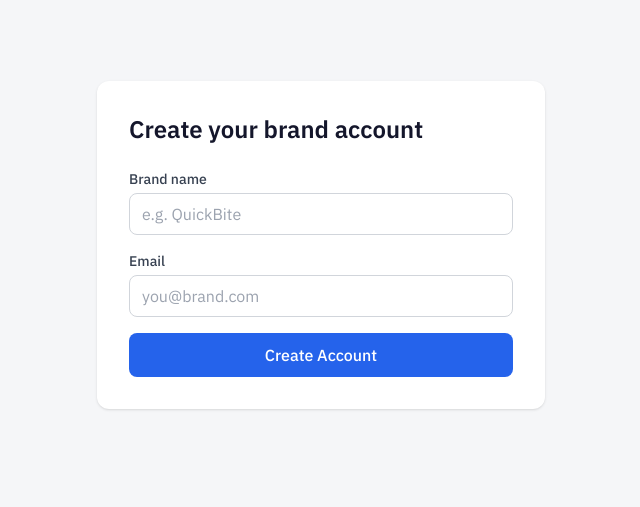
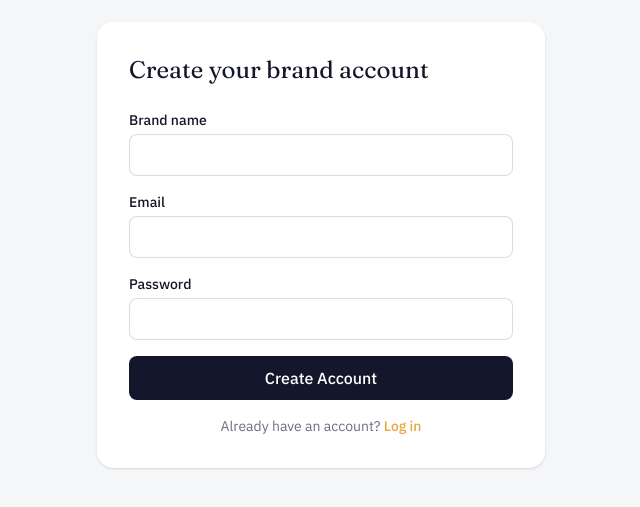
Before and after one commit to prajapatinisha9510-sys/FYDNEX, a Next.js app: page /brand/signup in a window 1280 px wide. Shown: the part 155-662 px from the top of the page, without its empty margins (319-959 px from the left). Built offline with nearby package versions, Linux system fonts and the light colour scheme.

Commit message:
Update page.tsx

```diff
--- a/app/brand/signup/page.tsx
+++ b/app/brand/signup/page.tsx
@@ -3,13 +3,15 @@
 import { useState } from "react";
 import { createClient } from "@/lib/supabase";
 import { useRouter } from "next/navigation";
+import Link from "next/link";
 
 export default function BrandSignup() {
   const [name, setName] = useState("");
   const [email, setEmail] = useState("");
+  const [password, setPassword] = useState("");
   const [loading, setLoading] = useState(false);
   const [error, setError] = useState("");
-  const [success, setSuccess] = useState(false);
+  const [checkEmail, setCheckEmail] = useState(false);
   const router = useRouter();
 
   async function handleSubmit(e: React.FormEvent) {
@@ -18,34 +20,51 @@ export default function BrandSignup() {
     setError("");
 
     const supabase = createClient();
-    const { data, error } = await supabase
-      .from("brands")
-      .insert({ name, email })
-      .select()
-      .single();
+
+    const { data, error: signUpError } = await supabase.auth.signUp({
+      email,
+      password,
+    });
+
+    if (signUpError) {
+      setLoading(false);
+      setError(signUpError.message);
+      return;
+    }
+
+    if (!data.user) {
+      setLoading(false);
+      setError("Signup failed. Please try again.");
+      return;
+    }
+
+    const { error: profileError } = await supabase.from("brands").insert({
+      id: data.user.id,
+      name,
+      email,
+    });
 
     setLoading(false);
 
-    if (error) {
-      setError(error.message);
+    if (profileError) {
+      setError(profileError.message);
       return;
     }
 
-    localStorage.setItem("brand_id", data.id);
-    setSuccess(true);
+    if (data.session) {
+      router.push("/brand/dashboard");
+    } else {
+      setCheckEmail(true);
+    }
   }
 
-  if (success) {
+  if (checkEmail) {
     return (
-      <div className="min-h-screen flex flex-col items-center justify-center px-6">
-        <div className="bg-white rounded-xl shadow p-8 max-w-md text-center">
-          <h1 className="text-2xl font-bold mb-2 text-green-600">
-            Account created
-          </h1>
-          <p className="text-gray-600">
-            Brand account saved to the database. Check your Supabase{" "}
-            <code className="bg-gray-100 px-1 rounded">brands</code> table to
-            confirm the row appeared.
+      <div className="min-h-screen flex items-center justify-center px-6 bg-paper">
+        <div className="bg-white rounded-2xl shadow p-8 max-w-md text-center">
+          <h1 className="font-display text-2xl mb-2">Check your email</h1>
+          <p className="text-muted">
+            Confirm your account via the link we sent, then log in.
           </p>
         </div>
       </div>
@@ -53,33 +72,46 @@ export default function BrandSignup() {
   }
 
   return (
-    <div className="min-h-screen flex items-center justify-center px-6">
-      <div className="w-full max-w-md bg-white rounded-xl shadow p-8">
-        <h1 className="text-2xl font-bold mb-6">Create your brand account</h1>
+    <div className="min-h-screen flex items-center justify-center px-6 bg-paper">
+      <div className="w-full max-w-md bg-white rounded-2xl shadow p-8">
+        <h1 className="font-display text-2xl mb-6">
+          Create your brand account
+        </h1>
         <form onSubmit={handleSubmit} className="space-y-4">
           <div>
-            <label className="block text-sm font-medium text-gray-700 mb-1">
+            <label className="block text-sm font-medium text-ink mb-1">
               Brand name
             </label>
             <input
               type="text"
-              placeholder="e.g. QuickBite"
               value={name}
               onChange={(e) => setName(e.target.value)}
-              className="w-full border border-gray-300 rounded-lg px-3 py-2 focus:outline-none focus:ring-2 focus:ring-blue-500"
+              className="w-full border border-ink/15 rounded-lg px-3 py-2 focus:outline-none focus:ring-2 focus:ring-amber"
               required
             />
           </div>
           <div>
-            <label className="block text-sm font-medium text-gray-700 mb-1">
+            <label className="block text-sm font-medium text-ink mb-1">
               Email
             </label>
             <input
               type="email"
-              placeholder="you@brand.com"
               value={email}
               onChange={(e) => setEmail(e.target.value)}
-              className="w-full border border-gray-300 rounded-lg px-3 py-2 focus:outline-none focus:ring-2 focus:ring-blue-500"
+              className="w-full border border-ink/15 rounded-lg px-3 py-2 focus:outline-none focus:ring-2 focus:ring-amber"
+              required
+            />
+          </div>
+          <div>
+            <label className="block text-sm font-medium text-ink mb-1">
+              Password
+            </label>
+            <input
+              type="password"
+              value={password}
+              onChange={(e) => setPassword(e.target.value)}
+              minLength={6}
+              className="w-full border border-ink/15 rounded-lg px-3 py-2 focus:outline-none focus:ring-2 focus:ring-amber"
               required
             />
           </div>
@@ -87,11 +119,17 @@ export default function BrandSignup() {
           <button
             type="submit"
             disabled={loading}
-            className="w-full bg-blue-600 text-white rounded-lg px-3 py-2.5 font-medium hover:bg-blue-700 transition disabled:opacity-50"
+            className="w-full bg-ink text-white rounded-lg px-3 py-2.5 font-medium hover:bg-inksoft transition disabled:opacity-50"
           >
             {loading ? "Creating..." : "Create Account"}
           </button>
         </form>
+        <p className="text-sm text-muted mt-4 text-center">
+          Already have an account?{" "}
+          <Link href="/brand/login" className="text-amber font-medium">
+            Log in
+          </Link>
+        </p>
       </div>
     </div>
   );
```
